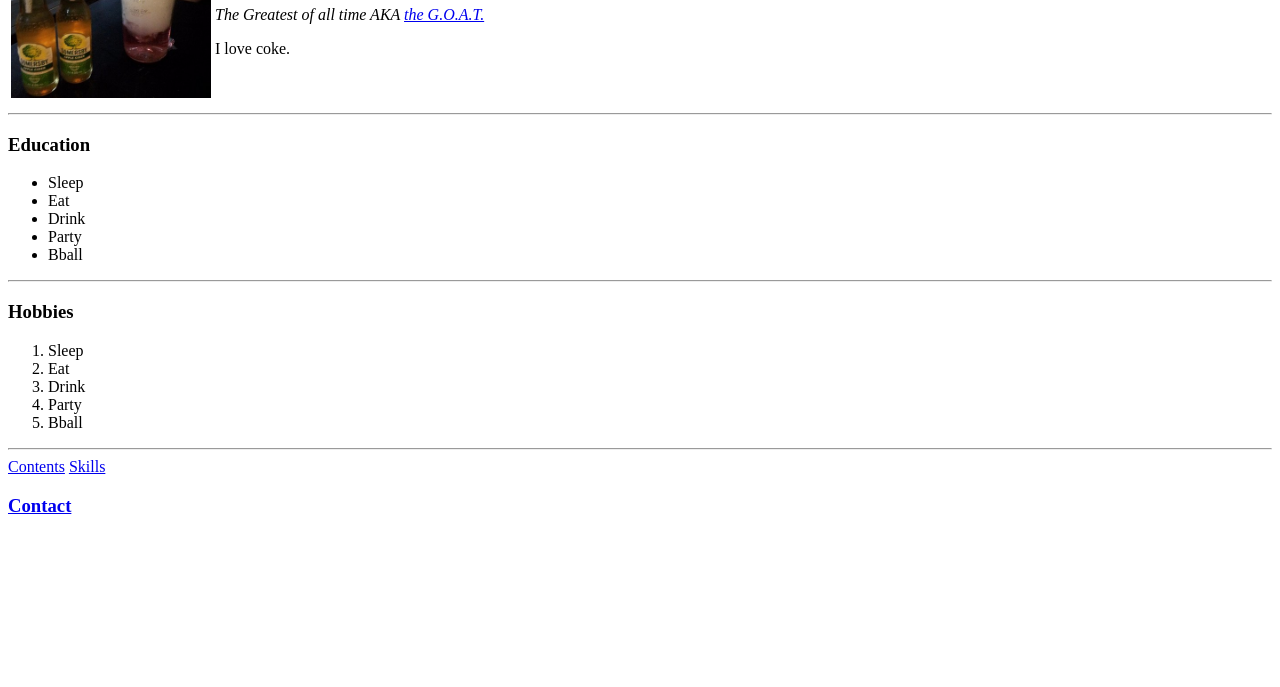
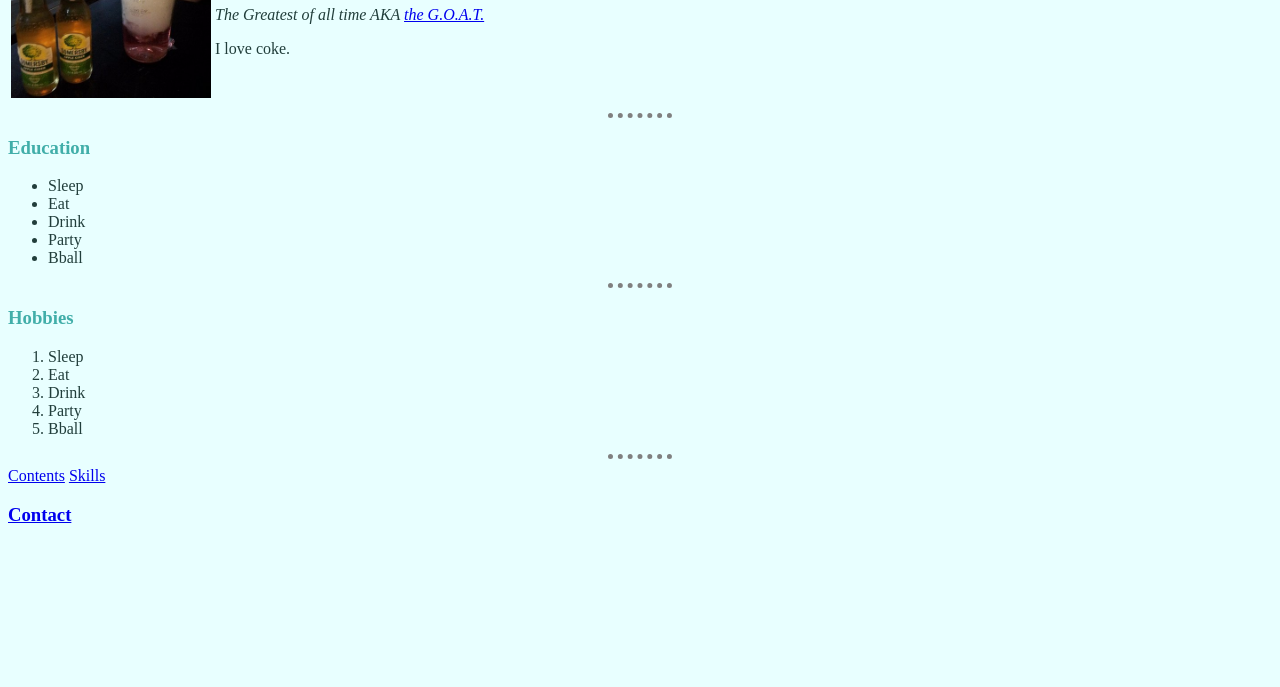
Before and after one commit to ivanchikov/CV, a plain HTML site: page index.html in a window 1280 px wide. Shown: the part 113-800 px from the top of the page. Drawn offline with Linux system fonts and the light colour scheme.

Commit message:
Add files via upload

```diff
--- /dev/null
+++ b/css/styles.css
@@ -0,0 +1,19 @@
+    body {
+      background-color: #e8ffff;
+      color: #213e3b
+    }
+
+    hr {
+      border-style:dotted none none none;
+      border-color: grey;
+      border-width: 5px;
+      width: 5%
+    }
+
+    h1 {
+      color: #213e3b;
+    }
+
+    h3{
+      color: #41aea9;
+    }
--- a/index.html
+++ b/index.html
@@ -4,6 +4,7 @@
 <head>
   <meta charset="utf-8">
   <title>Han's Amazing</title>
+  <link rel="stylesheet" href="css/styles.css">
 </head>
 
 <body>
```
Also changed, not shown: contact.html (+1 -0 lines), contents.html (+1 -0 lines), skills.html (+1 -0 lines).
